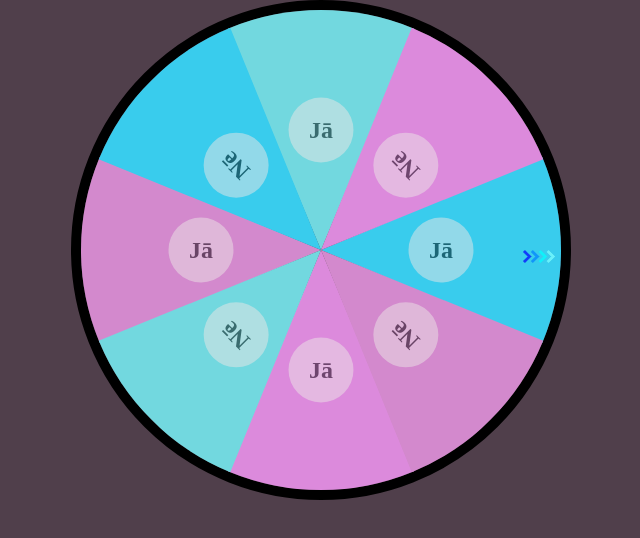
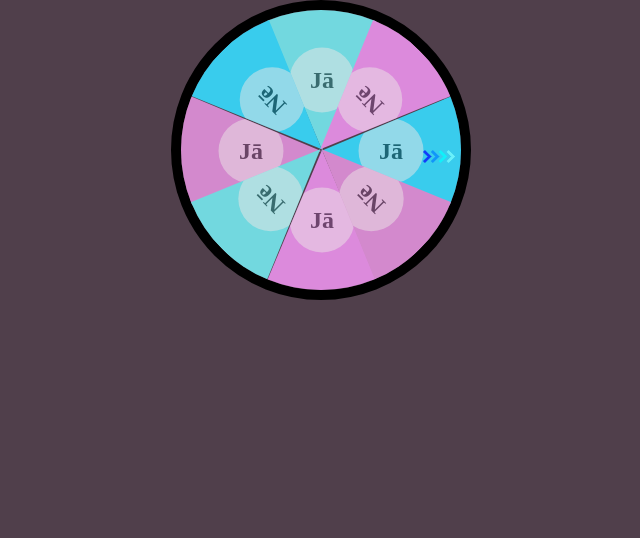
Before and after one commit to Rraitums/Ja-ne, a plain HTML site: page index.html in a window 1280 px wide. Shown: the whole page, without its empty margins (319-959 px from the left). Drawn offline with Linux system fonts and the light colour scheme.

Commit message:
Update style.css

```diff
--- a/style.css
+++ b/style.css
@@ -13,8 +13,8 @@ body{
 }
 .wheel{
     position: relative;
-    height: 31.25rem;
-    width: 31.25rem;
+    height: 300px;
+    width: 300px;
 
 }
 .wheel::after {
@@ -52,21 +52,21 @@ span {
 .spa{
     clip-path: polygon(0 92%, 100% 50%, 0 8%);
     background-color: rgb(211, 137, 205);
-    top: 7.5rem;
+    top: 71px;
     left: 0;
 }
 
 .spb{
     clip-path: polygon(100% 92%, 0 50%, 100% 8%);
     background-color: rgb(57, 204, 237);
-    top: 7.5rem;
+    top: 71px;
     right: 0;
 }
 
 .spc{
     clip-path: polygon(50% 0%, 8% 100%, 92% 100%);
     background-color: rgb(220, 138, 220);
-    left: 7.5rem;
+    left: 71px;
     bottom: 0;
 }
 
@@ -74,7 +74,7 @@ span {
     clip-path: polygon(50% 100%, 92% 0, 8% 0);
     background-color: rgb(114, 216, 223);
     top: 0;
-    left: 7.5rem;
+    left: 71px;
 }
 
 .sa2{
```
